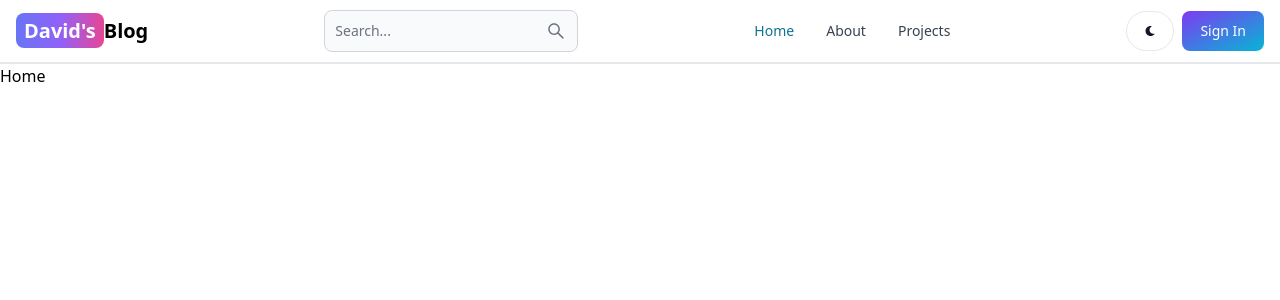
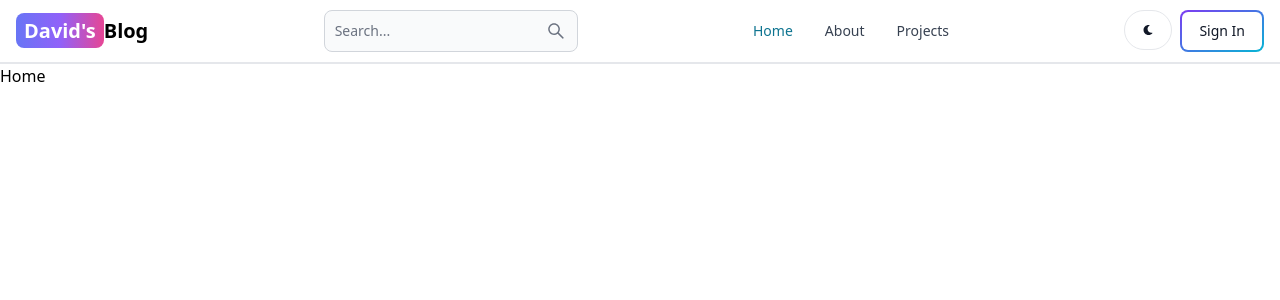
Before and after one commit to davidtc8/mern-blog-dtc, a React (Vite) app in the folder client/: page / in a window 1280 px wide. Shown: the top 300 px of the page. Built offline with nearby package versions, Linux system fonts and the light colour scheme.

Commit message:
Adding outline to Sign in button

```diff
--- a/client/src/components/Header.jsx
+++ b/client/src/components/Header.jsx
@@ -27,7 +27,7 @@ export default function Header() {
                 <FaMoon/>
             </Button>
             <Link to='/sign-in'>
-                <Button gradientDuoTone="purpleToBlue">
+                <Button gradientDuoTone="purpleToBlue" outline>
                     Sign In
                 </Button>
             </Link>
```
